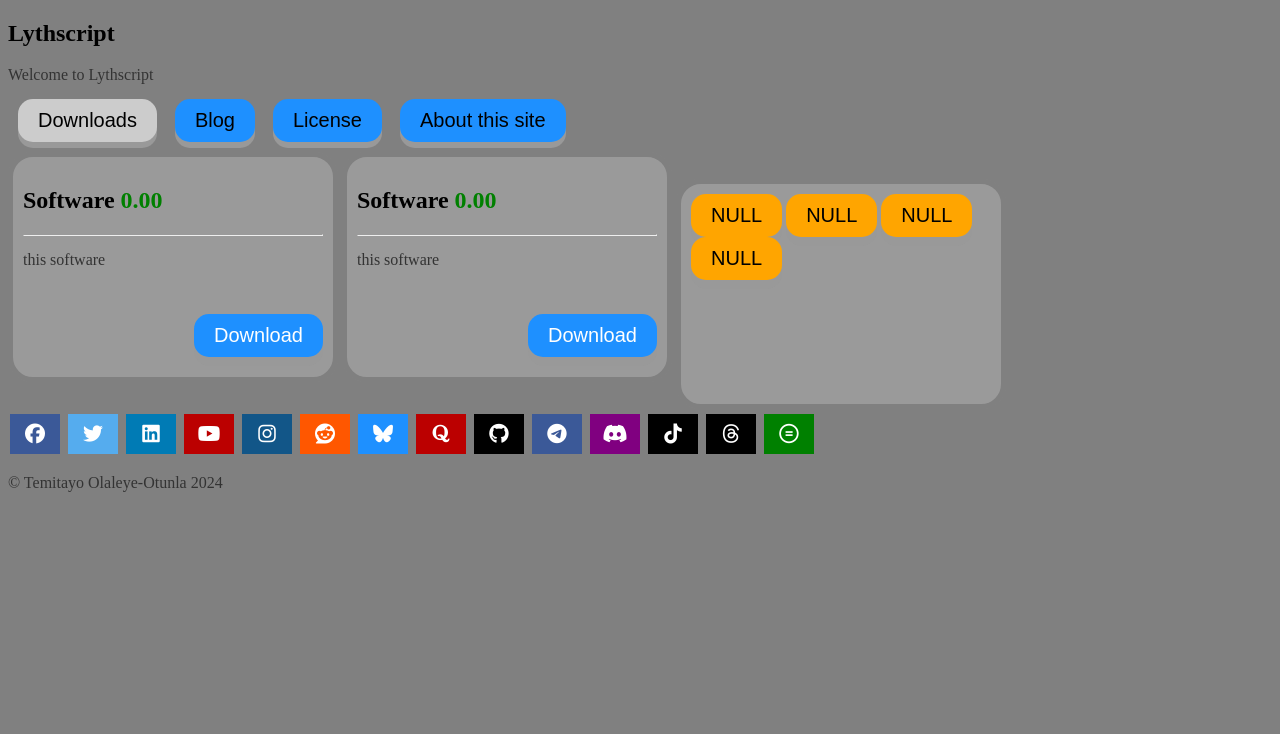
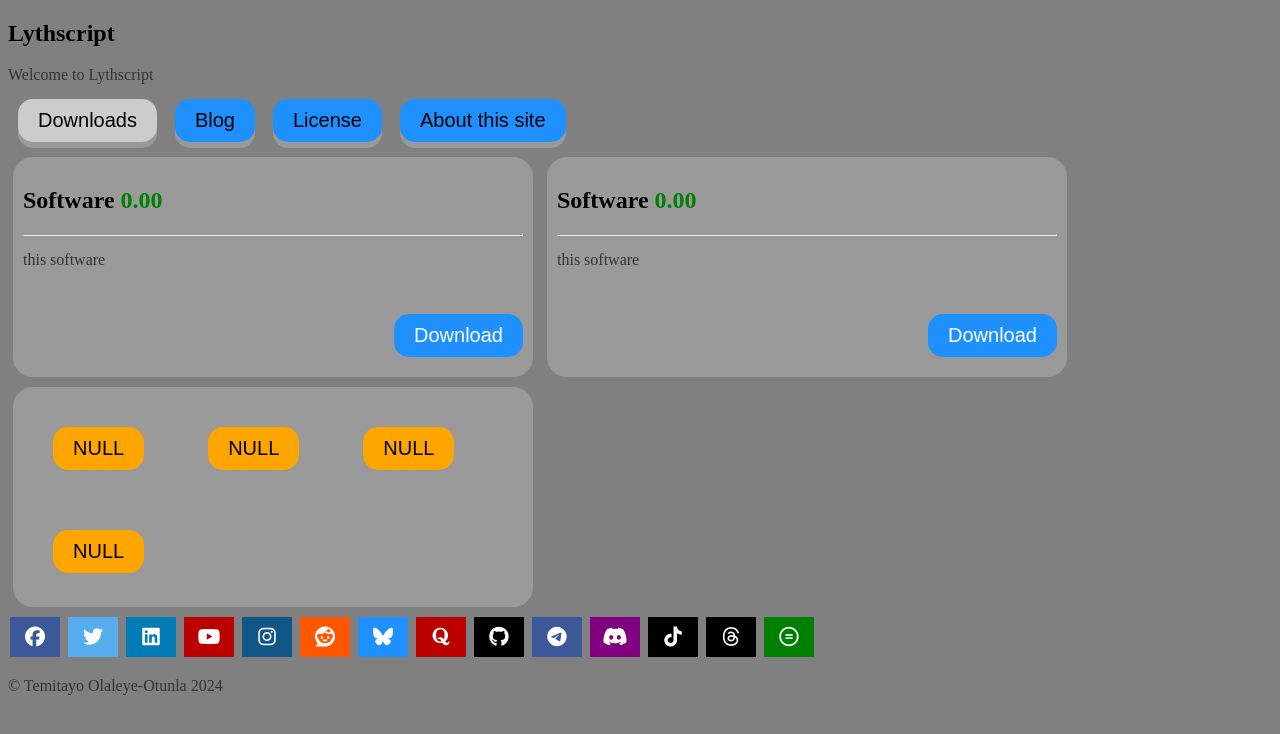
Before and after one commit to lythwind/lythwind.github.io, a Jekyll site: the page built from desktop.html, in a window 1280 px wide. Shown: the top 734 px of the page. Built offline with Jekyll 4.4.1, drawn with Linux system fonts in a browser that asks for light colours; nearby versions of some CDN libraries.

Commit message:
Update desktop.css

```diff
--- a/css/desktop.css
+++ b/css/desktop.css
@@ -1,7 +1,7 @@
 
 .bdiv-container {
   border-radius: 25px;
-  width: 300px;
+  width: 500px;
   height: 200px;
   padding: 10px;
   border: 5px solid gray;
@@ -205,4 +205,5 @@ button:active {
   border-radius: 15px;
   box-shadow: 0 9px #999;
   position: relative;
+  margin: 30px;
 }
```
